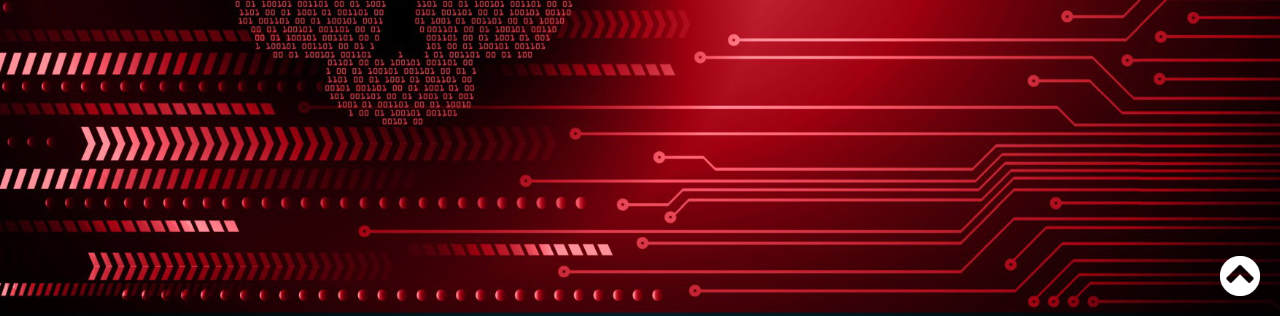
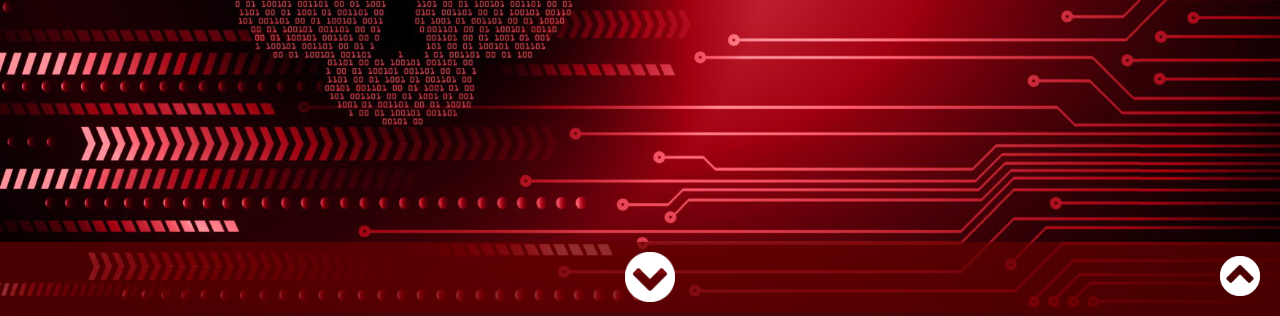
Before and after one commit to haadijafari/Maktabkhooneh-Frontend-CSS-project, a plain HTML site: page mainPage.html in a window 1280 px wide. Shown: the part 484-800 px from the top of the page. Drawn offline with Linux system fonts and the light colour scheme.

Commit message:
to the content btn and about transform
- a button to move the screen to the main content
- about animation has been improved

```diff
--- a/main.css
+++ b/main.css
@@ -8,6 +8,22 @@ body {
   background-size: cover;
   background-position-y: center;
   margin: 0;
+}
+
+/* to content */
+#btn-to-content{
+  background-color: rgba(100, 0, 0, 0.7);
+  position: absolute;
+  bottom: 0;
+  width: 100%;
+  text-align: center;
+  padding: 10px;
+}
+
+#to-content{
+  filter: invert(100%);
+  height: 50px;
+  transform: rotate(180deg);
 }
 
 #main {
@@ -31,6 +47,8 @@ body {
   color: rgb(0, 0, 0);
   background-color: rgb(192, 192, 192);
   animation: color_change 4s;
+  transform:scale(1.1);
+  transform-origin:right center;
 }
 
 /* Main texts */
@@ -131,7 +149,6 @@ body {
 }
 footer div{
   text-align: center;
-  border: 1px solid red;
 }
 footer div:hover{
   transform: scale(1.1);
--- a/mainPage.html
+++ b/mainPage.html
@@ -11,7 +11,6 @@
   <body>
     <div id="Top"></div>
 
-    <div id=""></div>
     <div id="NavBar">
       <ul>
         <li><a href="">Contact</a></li>
@@ -20,6 +19,11 @@
     </div>
 
     <div id="Title">Hack</div>
+
+
+    <div id="btn-to-content">
+      <a href="#main"><img id="to-content" src="src/to-top.png" /></a>
+    </div>
 
     <div id="main">
       <div id="about">
```
